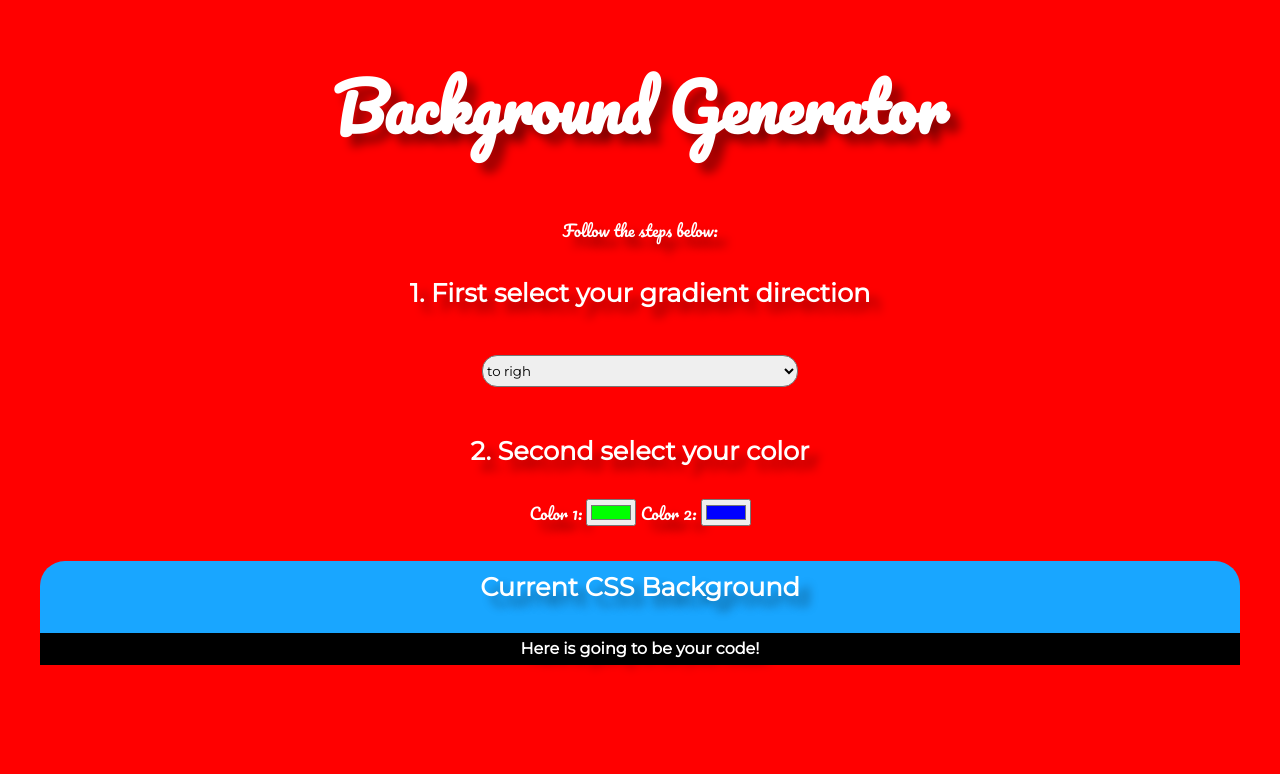
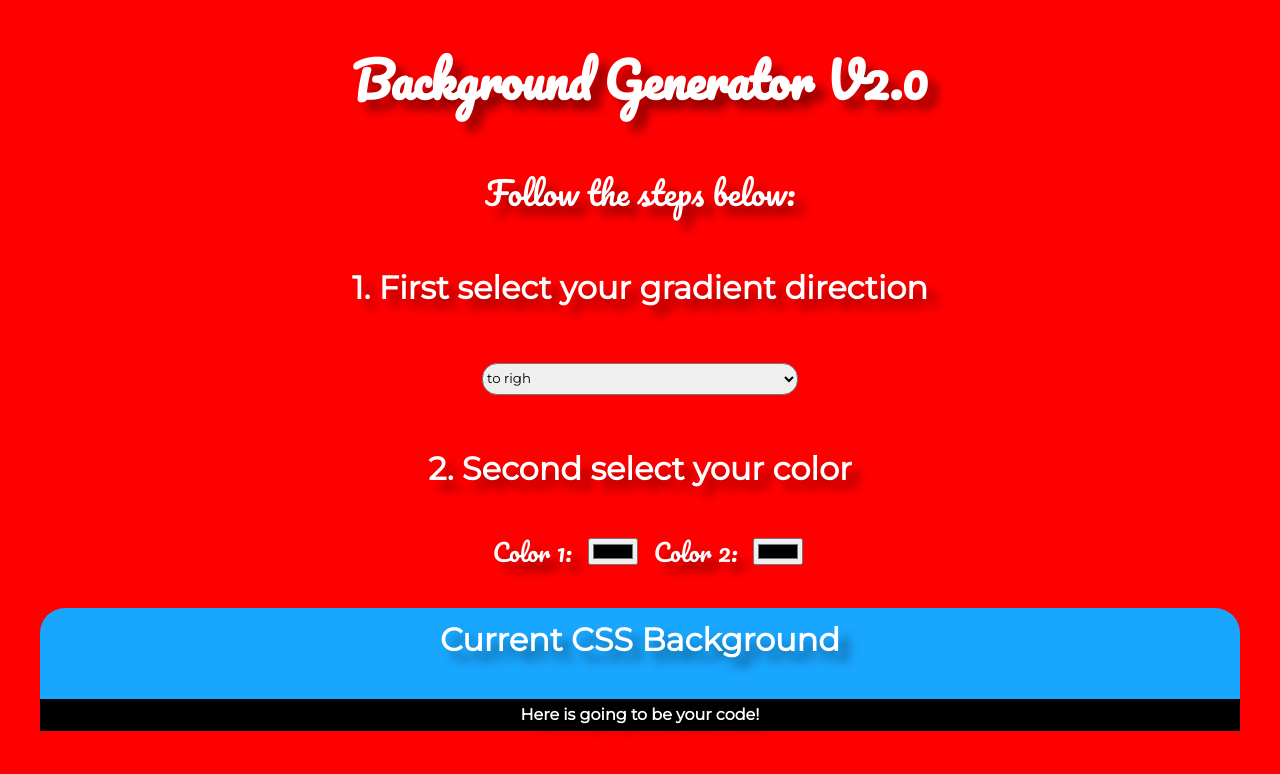
Before and after one commit to XavierGM23/BackgroundGenerator, a plain HTML site: page index.html in a window 1280 px wide. Drawn offline with Linux system fonts and the light colour scheme.

Commit message:
Some new css changes

```diff
--- a/index.html
+++ b/index.html
@@ -4,7 +4,7 @@
 <head>
     <meta charset="UTF-8">
     <meta name="viewport" content="width=device-width, initial-scale=1.0">
-    <title>Backgorund Gen</title>
+    <title>Background Generator</title>
     <link rel="preconnect" href="https://fonts.gstatic.com">
     <link rel="preconnect" href="https://fonts.gstatic.com">
     <link href="https://fonts.googleapis.com/css2?family=Montserrat&family=Pacifico&display=swap" rel="stylesheet">
@@ -13,7 +13,7 @@
 
 <body id="gradient">
     <div class="container">
-        <h1>Background Generator</h1>
+        <h1>Background Generator V2.0</h1>
 
         <p>Follow the steps below:</p>
 
@@ -31,8 +31,11 @@
 
         <h2>2. Second select your color</h2>
 
-        Color 1: <input class="color1" type="color" name="color1" value="#00ff00">
-        Color 2: <input class="color2" type="color" name="color2" value="#0000ff">
+        <div class="selector">
+            <span>Color 1:</span> <input class="color1" type="color" name="color1" value="#000">
+            <span>Color 2:</span> <input class="color2" type="color" name="color2" value="#000">
+        </div>
+
 
         <div class="current">
             <h2>Current CSS Background</h2>
--- a/styles.css
+++ b/styles.css
@@ -9,10 +9,12 @@ body {
     cursive;
     color: white;
     text-shadow: 10px 10px 10px rgba(0, 0, 0, 0.4);
+    font-size: 62.5%;
+    box-sizing: border-box;
 }
 
 #gradient {
-    background-color: red;
+     background-color: red;
 }
 
 .container {
@@ -27,15 +29,19 @@ h2, h3 {
 }
 
 h1{
-    font-size: 5vw;
+    font-size: 3rem;
 }
 
 h2 {
-    font-size: 2vw;
+    font-size: 2rem;
 }
 
 h3 {
-    font-size: 1em;
+    font-size: 1rem;
+}
+
+p {
+    font-size: 2rem;
 }
 
 
@@ -45,12 +51,24 @@ h3 {
 }
 input {
     align-self: center;
+
 }
 
+span {
+    font-size: 1.5rem;
+    margin: auto 1rem;
+}
 .current {
     background-color:#19A6FF;
     margin: 2rem;
     border-radius: 25px;
+}
+
+.selector {
+    display: flex;
+    flex-direction: row;
+    justify-content: center;
+    align-items: center;
 }
 
 #selector {
```
